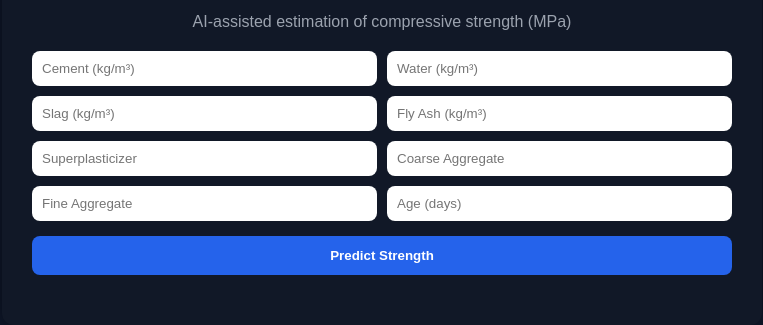
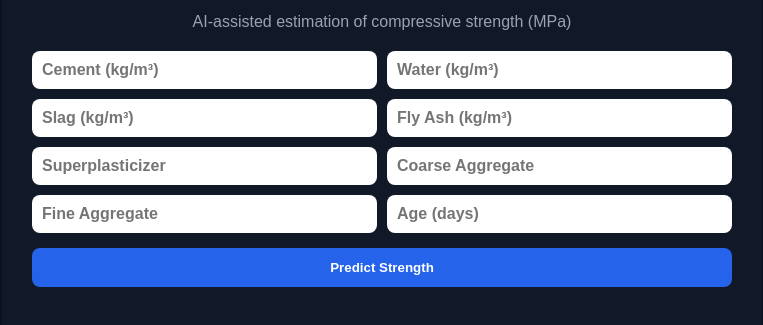
Before and after one commit to CStrength/Concrete-predictor, a plain HTML site: page index.html in a window 1280 px wide. Shown: the part 151-476 px from the top of the page, without its empty margins (258-1021 px from the left). Drawn offline with Linux system fonts and the light colour scheme.

Commit message:
Enhance input text styling for better visibility
Updated input styles to make text bold and black.

```diff
--- a/style.css
+++ b/style.css
@@ -31,10 +31,14 @@ h1 {
   gap: 10px;
 }
 
+/* UPDATED: Makes text inside white input boxes bold and black */
 input {
   padding: 10px;
   border-radius: 8px;
   border: none;
+  font-weight: bold;   /* Makes typed numbers/text bold */
+  color: #000000;       /* Ensures crisp black text */
+  font-size: 16px;      /* Makes numbers crisp and legible */
 }
 
 button {
```
